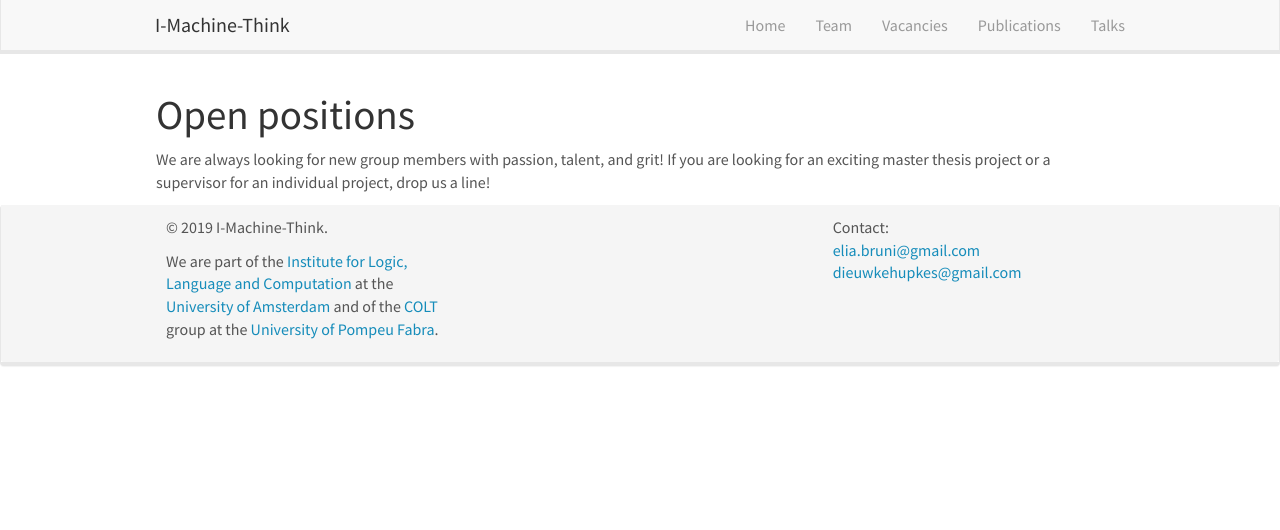
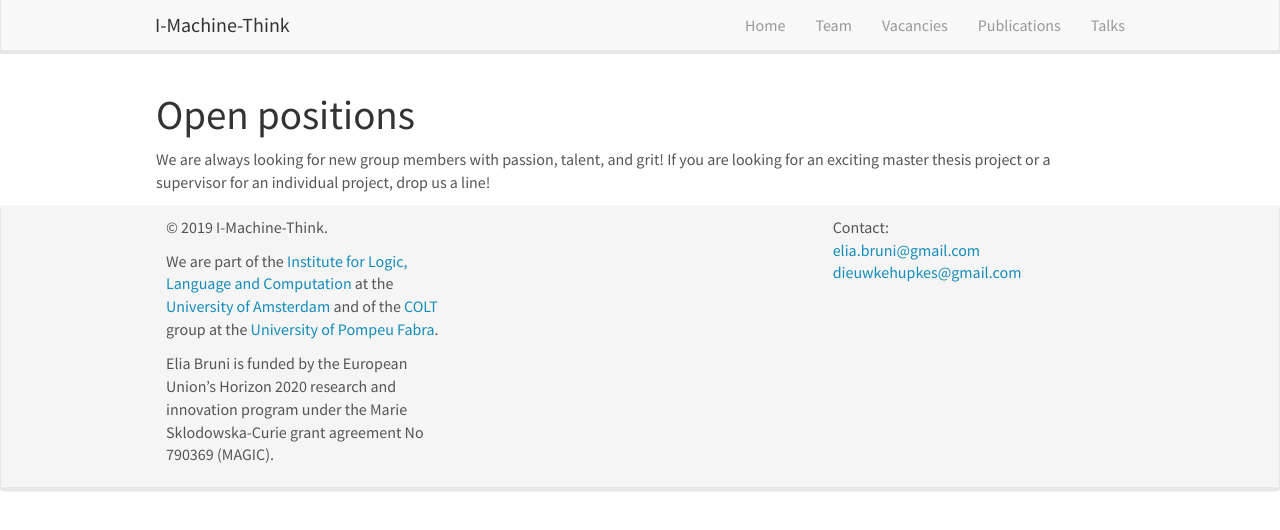
Before and after one commit to i-machine-think/i-machine-think.github.io, a Jekyll site: the page built from _pages/openings.md, in a window 1280 px wide. Shown: the top 530 px of the page. Built offline with Jekyll 4.4.1, drawn with Linux system fonts in a browser that asks for light colours; nearby versions of some CDN libraries.

Commit message:
add MC funding

```diff
--- a/_includes/footer.html
+++ b/_includes/footer.html
@@ -9,6 +9,8 @@
 						at the <a href="http://www.uva.nl/">University of Amsterdam</a> and of the <a href="https://www.upf.edu/web/colt"> COLT </a> group
 						at the <a href="https://www.upf.edu/">University of Pompeu Fabra</a>.</p>
 					<p> </p>
+					<p>Elia Bruni is funded by the European Union’s Horizon 2020 research and innovation program under the Marie Sklodowska-Curie
+grant agreement No 790369 (MAGIC).</p>
 					<p>
 				</div>
 				<div class="col-sm-4">
```
